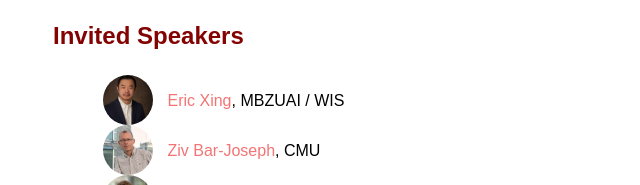
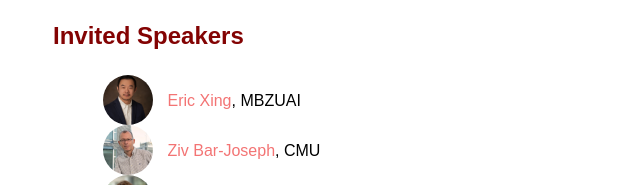
Before and after one commit to MBZUAI-ML-AI4Bio/AI4Bio.github.io, a plain HTML site: page index.html in a window 1280 px wide. Shown: the part 1066-1251 px from the top of the page, 137-777 px from the left. Drawn offline with Linux system fonts and the light colour scheme.

Commit message:
Update index.html

```diff
--- a/index.html
+++ b/index.html
@@ -197,7 +197,7 @@
             <h2 class="section-title">Invited Speakers</h2>
             <div>
                 <img src="./static/images/Prof%20Eric.jpeg" alt="Eric Xing">
-                <p><a href="#">Eric Xing</a>, MBZUAI / WIS</p>
+                <p><a href="#">Eric Xing</a>, MBZUAI</p>
             </div>
             <div>
                 <img src="./static/images/Ziv%20Bar%20Josep.png" alt="Ziv Bar-Joseph">
```
